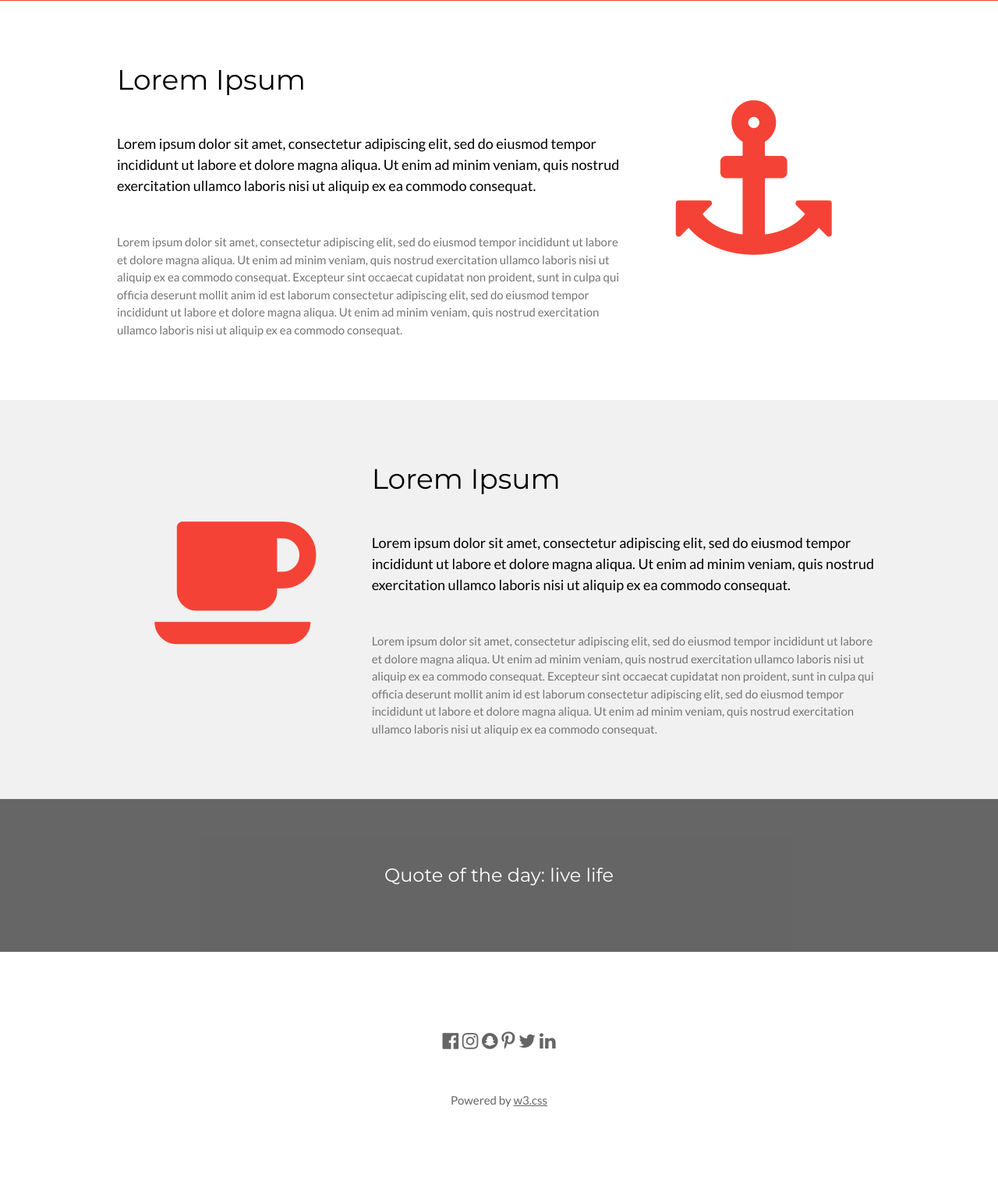
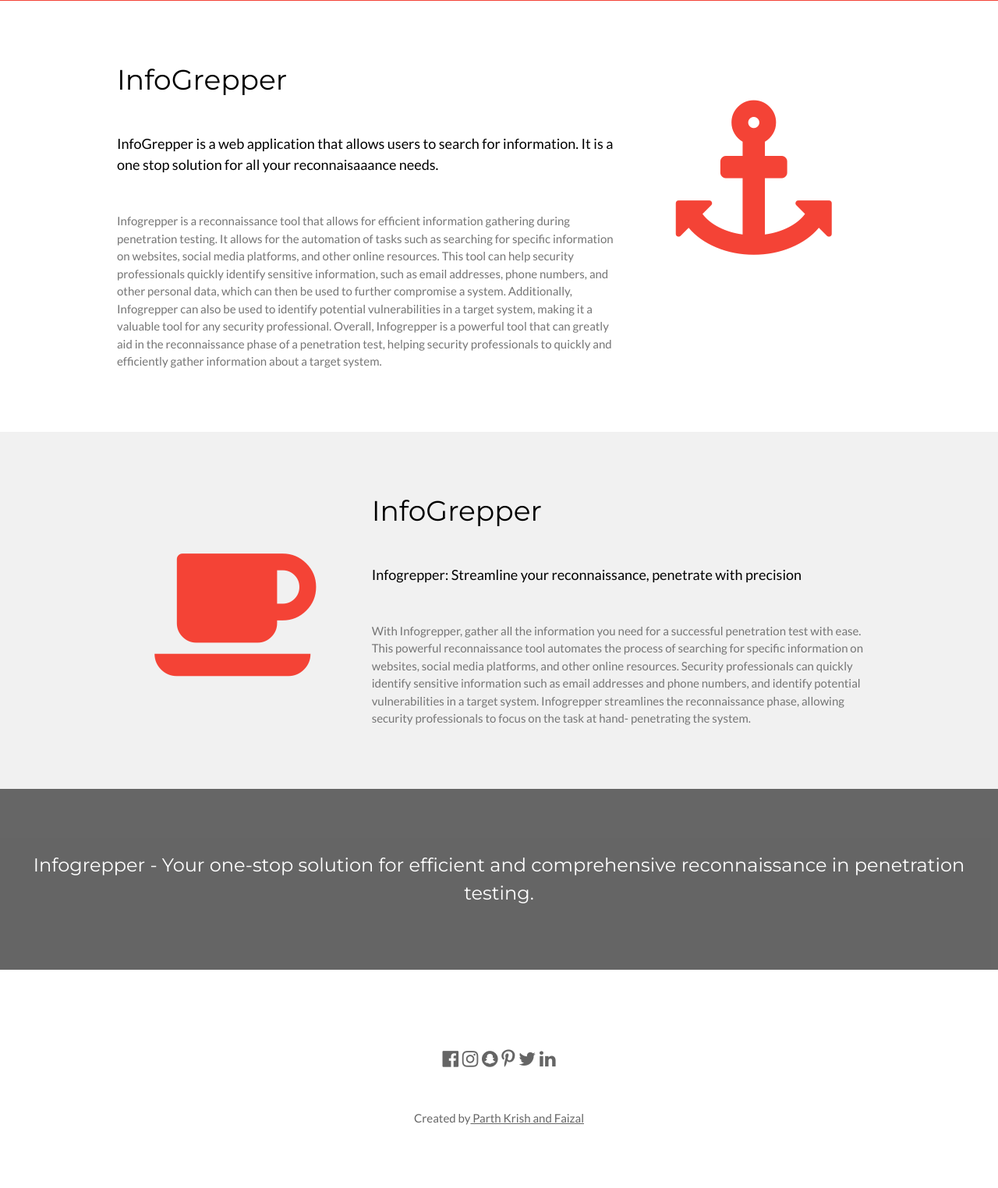
Before and after one commit to faizal108/Info-Grepper, a Django app: page / in a window 1280 px wide. Shown: the part 450-1974 px from the top of the page at 78% size. Before the commit the page ends 1870 px from the top, so only its background shows below. Run offline with Django 4.2, Linux system fonts and the light colour scheme.

Commit message:
Changes in index.html

```diff
--- a/Info Grepper/templates/authentication/index.html
+++ b/Info Grepper/templates/authentication/index.html
@@ -8,7 +8,7 @@
 <head>
     <meta charset="utf-8">
     <meta http-equiv="X-UA-Compatible" content="IE=edge">
-    <title>Authentication</title>
+    <title>Introduction</title>
     <meta name="description" content="">
     <meta name="viewport" content="width=device-width, initial-scale=1">
     <link rel="stylesheet" href="">
@@ -79,21 +79,11 @@
         <div class="w3-row-padding w3-padding-64 w3-container">
             <div class="w3-content">
                 <div class="w3-twothird">
-                    <h1>Lorem Ipsum</h1>
-                    <h5 class="w3-padding-32">Lorem ipsum dolor sit amet, consectetur adipiscing elit, sed do eiusmod
-                        tempor
-                        incididunt ut labore et dolore magna aliqua. Ut enim ad minim veniam, quis nostrud exercitation
-                        ullamco laboris nisi ut aliquip ex ea commodo consequat.</h5>
+                    <h1>InfoGrepper</h1>
+                    <h5 class="w3-padding-32">InfoGrepper is a web application that allows users to search for information. It is a one stop solution for all your reconnaisaaance needs.
+                    </h5>
 
-                    <p class="w3-text-grey">Lorem ipsum dolor sit amet, consectetur adipiscing elit, sed do eiusmod
-                        tempor
-                        incididunt ut labore et dolore magna aliqua. Ut enim ad minim veniam, quis nostrud exercitation
-                        ullamco laboris nisi ut aliquip ex ea commodo consequat. Excepteur sint
-                        occaecat cupidatat non proident, sunt in culpa qui officia deserunt mollit anim id est laborum
-                        consectetur adipiscing elit, sed do eiusmod tempor incididunt ut labore et dolore magna aliqua.
-                        Ut
-                        enim ad minim veniam, quis nostrud exercitation ullamco
-                        laboris nisi ut aliquip ex ea commodo consequat.</p>
+                    <p class="w3-text-grey">Infogrepper is a reconnaissance tool that allows for efficient information gathering during penetration testing. It allows for the automation of tasks such as searching for specific information on websites, social media platforms, and other online resources. This tool can help security professionals quickly identify sensitive information, such as email addresses, phone numbers, and other personal data, which can then be used to further compromise a system. Additionally, Infogrepper can also be used to identify potential vulnerabilities in a target system, making it a valuable tool for any security professional. Overall, Infogrepper is a powerful tool that can greatly aid in the reconnaissance phase of a penetration test, helping security professionals to quickly and efficiently gather information about a target system.</p>
                 </div>
 
                 <div class="w3-third w3-center">
@@ -110,27 +100,16 @@
                 </div>
 
                 <div class="w3-twothird">
-                    <h1>Lorem Ipsum</h1>
-                    <h5 class="w3-padding-32">Lorem ipsum dolor sit amet, consectetur adipiscing elit, sed do eiusmod
-                        tempor
-                        incididunt ut labore et dolore magna aliqua. Ut enim ad minim veniam, quis nostrud exercitation
-                        ullamco laboris nisi ut aliquip ex ea commodo consequat.</h5>
+                    <h1>InfoGrepper</h1>
+                    <h5 class="w3-padding-32">Infogrepper: Streamline your reconnaissance, penetrate with precision</h5>
 
-                    <p class="w3-text-grey">Lorem ipsum dolor sit amet, consectetur adipiscing elit, sed do eiusmod
-                        tempor
-                        incididunt ut labore et dolore magna aliqua. Ut enim ad minim veniam, quis nostrud exercitation
-                        ullamco laboris nisi ut aliquip ex ea commodo consequat. Excepteur sint
-                        occaecat cupidatat non proident, sunt in culpa qui officia deserunt mollit anim id est laborum
-                        consectetur adipiscing elit, sed do eiusmod tempor incididunt ut labore et dolore magna aliqua.
-                        Ut
-                        enim ad minim veniam, quis nostrud exercitation ullamco
-                        laboris nisi ut aliquip ex ea commodo consequat.</p>
+                    <p class="w3-text-grey">With Infogrepper, gather all the information you need for a successful penetration test with ease. This powerful reconnaissance tool automates the process of searching for specific information on websites, social media platforms, and other online resources. Security professionals can quickly identify sensitive information such as email addresses and phone numbers, and identify potential vulnerabilities in a target system. Infogrepper streamlines the reconnaissance phase, allowing security professionals to focus on the task at hand- penetrating the system.</p>
                 </div>
             </div>
         </div>
 
         <div class="w3-container w3-black w3-center w3-opacity w3-padding-64">
-            <h1 class="w3-margin w3-xlarge">Quote of the day: live life</h1>
+            <h1 class="w3-margin w3-xlarge">Infogrepper - Your one-stop solution for efficient and comprehensive reconnaissance in penetration testing.</h1>
         </div>
 
         <!-- Footer -->
@@ -143,7 +122,7 @@
                 <i class="fa fa-twitter w3-hover-opacity"></i>
                 <i class="fa fa-linkedin w3-hover-opacity"></i>
             </div>
-            <p>Powered by <a href="https://www.w3schools.com/w3css/default.asp" target="_blank">w3.css</a></p>
+            <p>Created by<a href="www.ganpatuniversity.ac.in" target="_blank"> Parth Krish and Faizal</a></p>
         </footer>
 
         <script>
```
